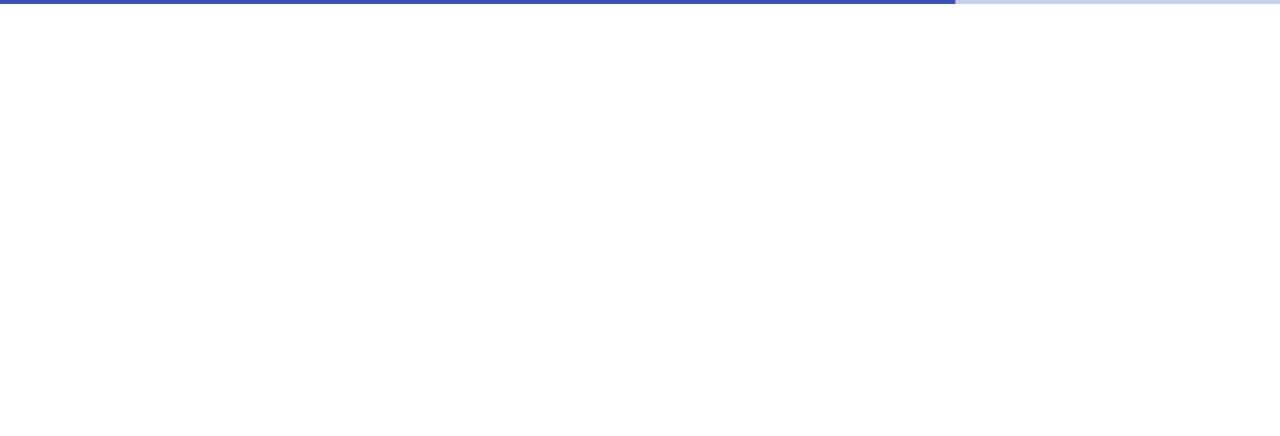
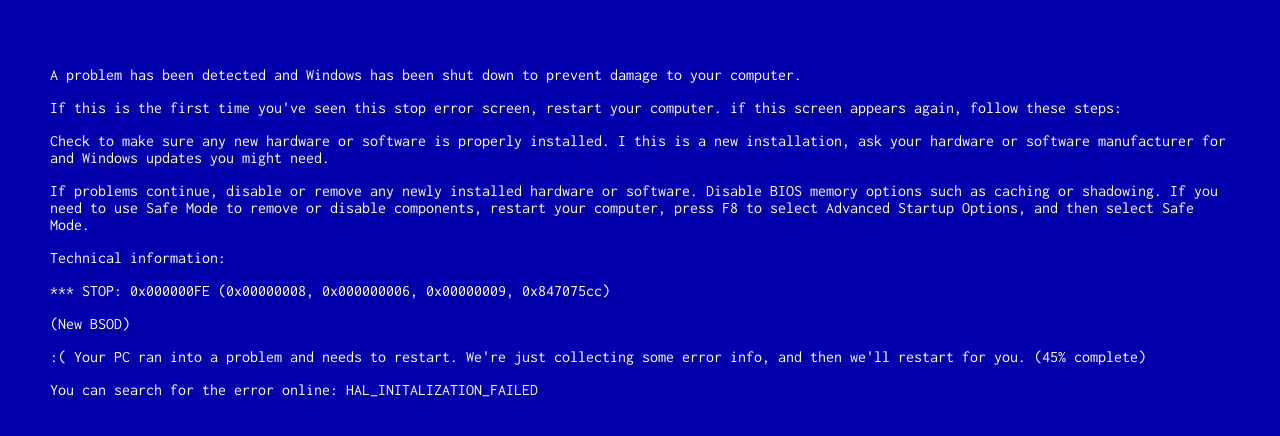
Before and after one commit to AlbertFazullin/annoying-thing, a React (Create React App) app: page / in a window 1280 px wide. Shown: the top 436 px of the page. Built offline with nearby package versions, Linux system fonts and the light colour scheme.

Commit message:
add bsod screen

```diff
--- a/package.json
+++ b/package.json
@@ -7,7 +7,8 @@
     "prop-types": "^15.6.2",
     "react": "^16.5.0",
     "react-dom": "^16.5.0",
-    "react-scripts": "1.1.5"
+    "react-scripts": "1.1.5",
+    "styled-components": "^3.4.5"
   },
   "homepage": "https://albertfazullin.github.io/annoying-thing/",
   "scripts": {
--- a/public/index.html
+++ b/public/index.html
@@ -10,6 +10,7 @@
     -->
     <link rel="manifest" href="%PUBLIC_URL%/manifest.json">
     <link rel="shortcut icon" href="%PUBLIC_URL%/favicon.ico">
+    <link href="https://fonts.googleapis.com/css?family=Inconsolata" rel="stylesheet">
     <!--
       Notice the use of %PUBLIC_URL% in the tags above.
       It will be replaced with the URL of the `public` folder during the build.
--- a/src/App.js
+++ b/src/App.js
@@ -3,6 +3,7 @@
 import PropTypes from 'prop-types';
 import { withStyles } from '@material-ui/core/styles';
 import LinearProgress from '@material-ui/core/LinearProgress';
+import BsodScreen from './bsodScreen'
 
 const styles = {
   root: {
@@ -15,10 +16,11 @@
 
   state = {
     completed: 0,
+    bsod: false,
   };
 
   componentDidMount() {
-    this.timer = setInterval(this.progress, 500);
+    this.timer = setInterval(this.progress, 1000);
   }
 
   componentWillUnmount() {
@@ -27,19 +29,25 @@
 
   progress = () => {
     const { completed } = this.state;
-    if (completed === 100) {
-      this.setState({ completed: 0 });
+    if (completed > 99.5) {
+      this.setState({ completed: 0, bsod: true });
     } else {
-      const diff = Math.random() * 10;
+      const step = (100 - completed) / 100;
+      const diff = (Math.random() * 3 + 7) * step;
       this.setState({ completed: Math.min(completed + diff, 100) });
     }
   };
 
   render() {
     const { classes } = this.props;
+    const sound = new Audio(this.url);
     return (
       <div>
-        <LinearProgress variant="determinate" value={this.state.completed} />
+        { !this.state.bsod?
+          <BsodScreen />
+          :
+          <LinearProgress variant="determinate" value={this.state.completed} />
+        }
       </div>
     );
   }
--- /dev/null
+++ b/src/bsodScreen.js
@@ -0,0 +1,41 @@
+import React, { Component } from 'react';
+import PropTypes from 'prop-types';
+import styled from 'styled-components';
+
+const Bsod = styled.section`
+  position: fixed;
+  top: 0;
+  right: 0;
+  bottom: 0;
+  left: 0;
+  padding: 50px;
+  color: #fff;
+  background: #0100ab;
+  font-family: 'Inconsolata', monospace;
+`;
+
+class BsodScreen extends Component {
+  componentDidMount() {
+    const sound = new Audio("https://albertfazullin.github.io/annoying-thing/src/error.mp3");
+    sound.play();
+    console.log(sound);
+  }
+
+  render() {
+    return (
+      <Bsod>
+        <p>A problem has been detected and Windows has been shut down to prevent damage to your computer.</p>
+        <p>If this is the first time you've seen this stop error screen, restart your computer. if this screen appears again, follow these steps:</p>
+        <p>Check to make sure any new hardware or software is properly installed. I this is a new installation, ask your hardware or software manufacturer for and Windows updates you might need.</p>
+        <p>If problems continue, disable or remove any newly installed hardware or software. Disable BIOS memory options such as caching or shadowing. If you need to use Safe Mode to remove or disable components, restart your computer, press F8 to select Advanced Startup Options, and then select Safe Mode.</p>
+        <p>Technical information:</p>
+        <p>*** STOP: 0x000000FE (0x00000008, 0x000000006, 0x00000009, 0x847075cc)</p>
+        <p>(New BSOD)</p>
+        <p>:( Your PC ran into a problem and needs to restart. We're just collecting some error info, and then we'll restart for you. (45% complete)</p>
+        <p>You can search for the error online: HAL_INITALIZATION_FAILED</p>
+      </Bsod>
+    );
+  }
+}
+
+export default BsodScreen;
```
Also changed, not shown: 2 other files (tests, documents, lock files or other folders).
